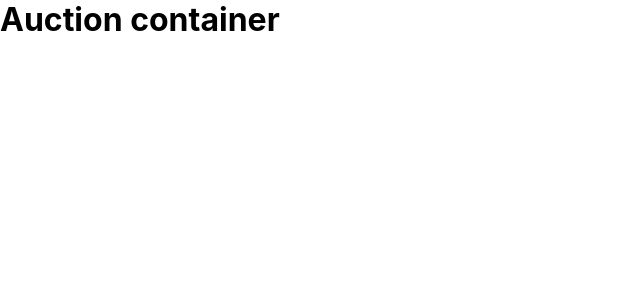
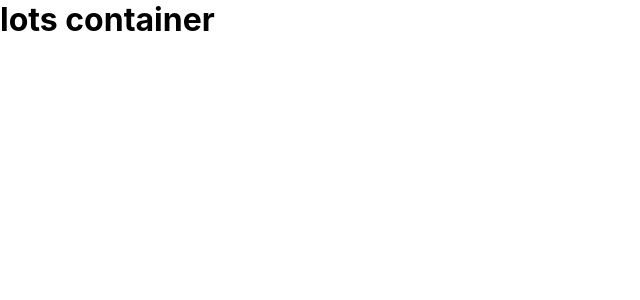
Before and after one commit to mx32000/and-sold, a React (Create React App) app in the folder client/: page /auctions/1/lots in a window 1280 px wide. Shown: the top 300 px of the page, without its empty margins (0-640 px from the left). Built offline with nearby package versions, Linux system fonts and the light colour scheme.

Commit message:
auction container routes

```diff
--- a/client/src/containers/AuctionContainer.jsx
+++ b/client/src/containers/AuctionContainer.jsx
@@ -1,5 +1,26 @@
+import { Switch, Route } from "react-router-dom";
+import BiddersContainer from "./BiddersContainer";
+import DealersContainer from "./DealersContainer";
+import LotsContainer from "./LotsContainer";
+import AuctionDetail from "../screens/Auctions/AuctionDetail";
+
 export default function AuctionContainer() {
   return(
-    <h1>Auction container</h1>
+    <div className="auction-container">
+      <Switch>
+        <Route path="/auctions/:id/bidders">
+          <BiddersContainer />
+        </Route>
+        <Route path="/auctions/:id/dealers">
+          <DealersContainer />
+        </Route>
+        <Route path="/auctions/:id/lots">
+          <LotsContainer />
+        </Route>
+        <Route path="/auctions/:id">
+          <AuctionDetail />
+        </Route>
+      </Switch>
+    </div>
   )
 }
--- a/client/src/containers/AuctionsContainer.jsx
+++ b/client/src/containers/AuctionsContainer.jsx
@@ -6,7 +6,7 @@ import Auctions from "../screens/Auctions/Auctions";
 
 export default function AuctionsContainer(props) {
   return(
-    <div class="auctions-container">
+    <div className="auctions-container">
       <Switch>
         <Route path="/auctions/new">
           <AuctionCreate />
--- a/client/src/containers/BiddersContainer.jsx
+++ b/client/src/containers/BiddersContainer.jsx
@@ -0,0 +1,5 @@
+export default function BiddersContainer() {
+  return(
+    <h1>bidders container</h1>
+  )
+}
--- a/client/src/containers/DealersContainer.jsx
+++ b/client/src/containers/DealersContainer.jsx
@@ -0,0 +1,5 @@
+export default function DealersContainer() {
+  return(
+    <h1>dealers container</h1>
+  )
+}
--- a/client/src/containers/LotsContainer.jsx
+++ b/client/src/containers/LotsContainer.jsx
@@ -0,0 +1,5 @@
+export default function LotsContainer() {
+  return(
+    <h1>lots container</h1>
+  )
+}
--- a/client/src/screens/Auctions/AuctionDetail.jsx
+++ b/client/src/screens/Auctions/AuctionDetail.jsx
@@ -0,0 +1,5 @@
+export default function AuctionDetail() {
+  return(
+    <h1>auction detail</h1>
+  )
+}
```
